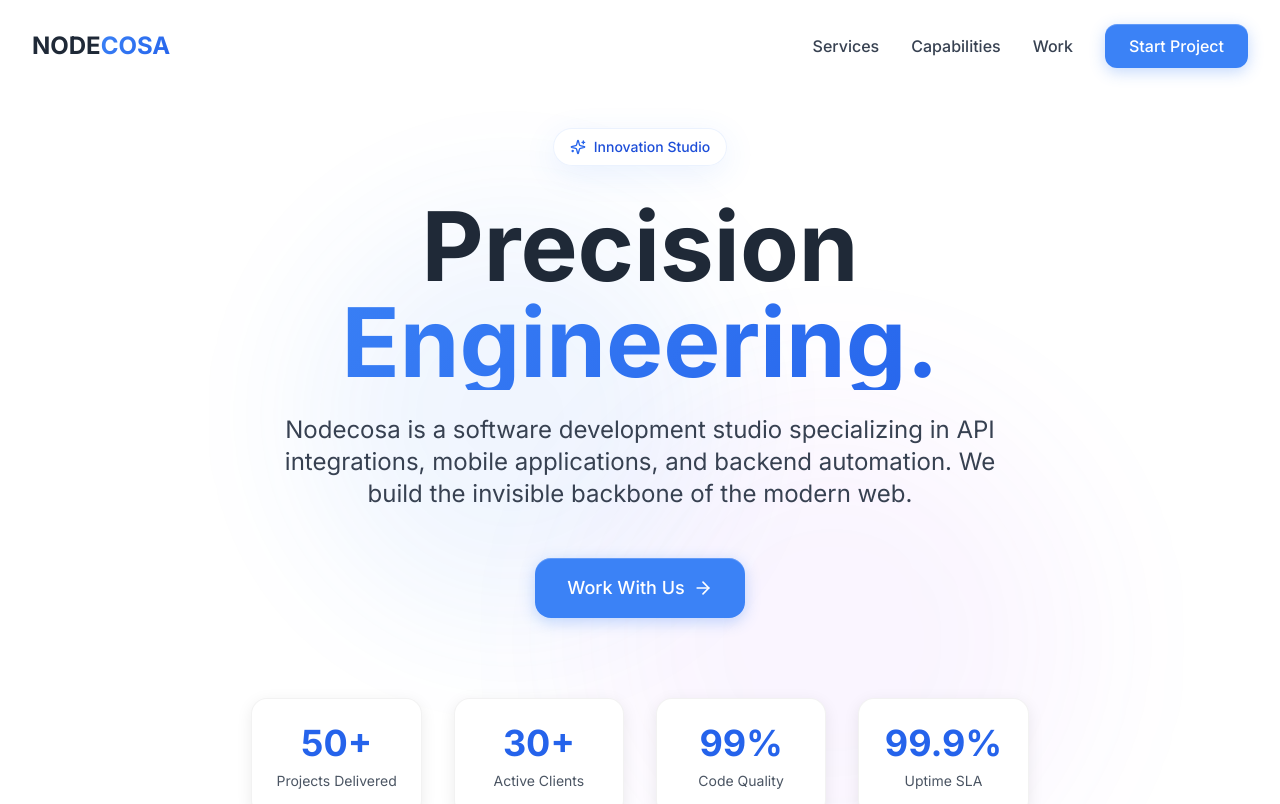
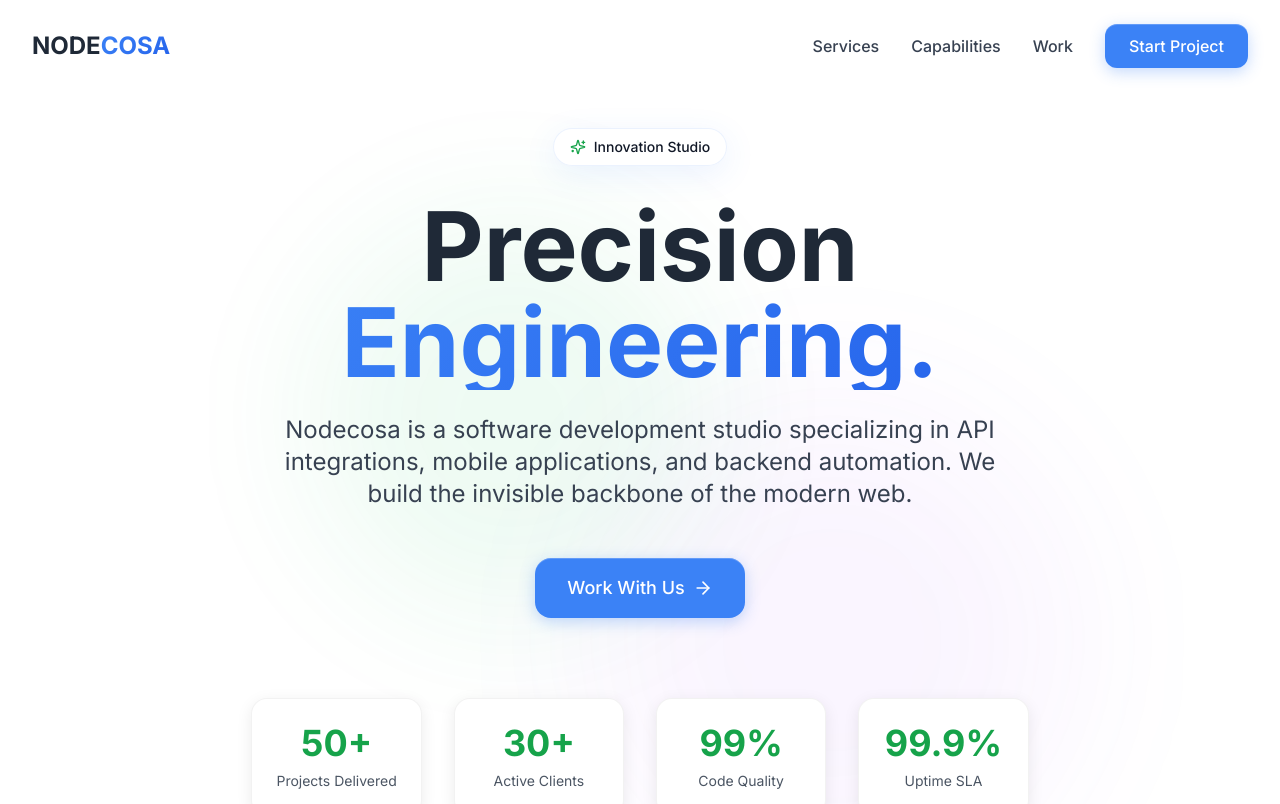
Before and after one commit to mwengamulinge/nodecosa-studio, a React (Vite) app: page / in a window 1280 px wide. Shown: the top 804 px of the page. Built offline with nearby package versions, Linux system fonts and the light colour scheme.

Commit message:
Update tailwind.config.js

```diff
--- a/tailwind.config.js
+++ b/tailwind.config.js
@@ -8,23 +8,15 @@ export default {
     extend: {
       colors: {
         primary: {
-          50: '#eff6ff',
-          100: '#dbeafe',
-          200: '#bfdbfe',
-          300: '#93c5fd',
-          400: '#60a5fa',
-          500: '#3b82f6',
-          600: '#2563eb',
-          700: '#1d4ed8',
-          800: '#1e40af',
-          900: '#1e3a8a',
+          400: '#4ade80',
+          500: '#22c55e',
+          600: '#16a34a',
         },
         dark: {
-          700: '#374151',
           800: '#1f2937',
           900: '#111827',
           950: '#0a0e1a',
-        },
+        }
       },
       fontFamily: {
         sans: ['Inter', 'system-ui', 'sans-serif'],
```
